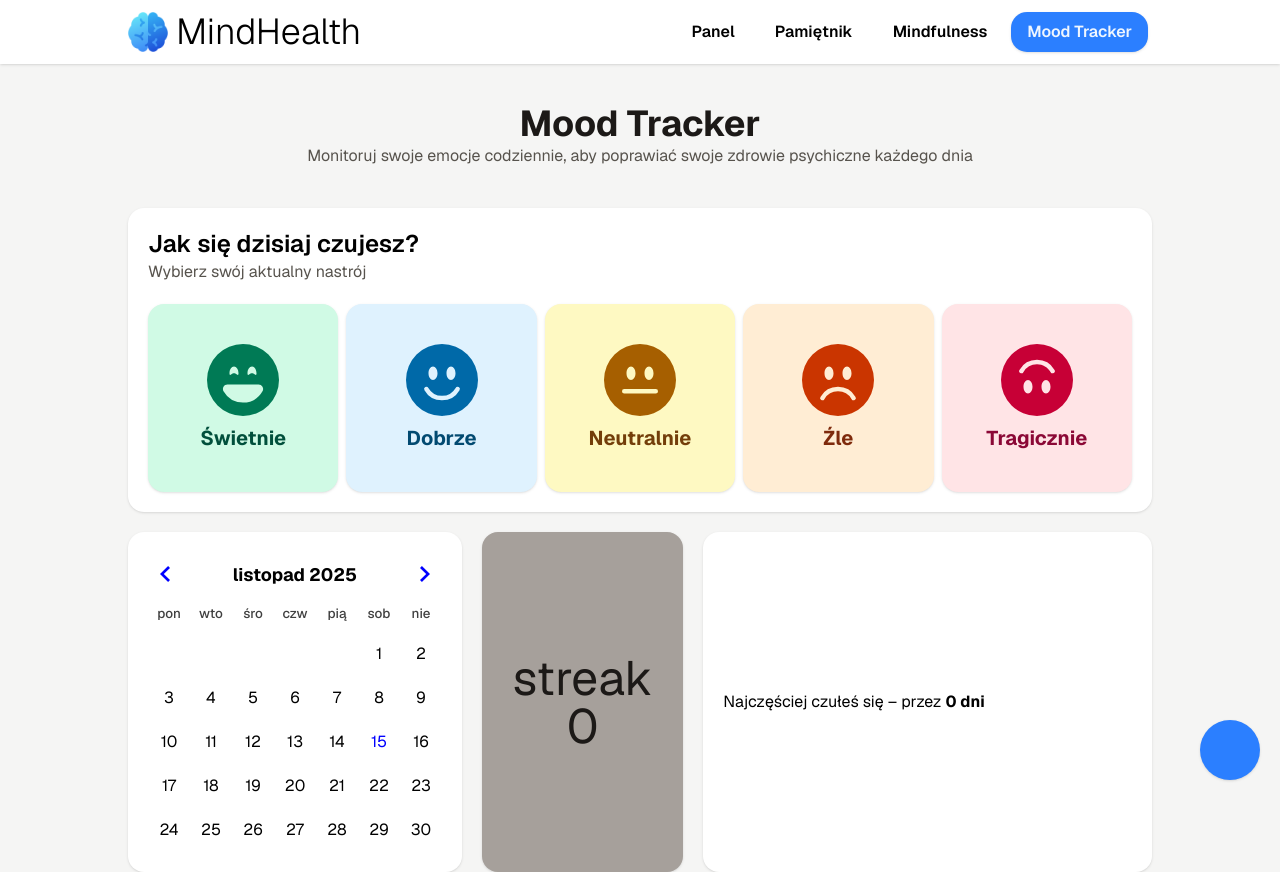
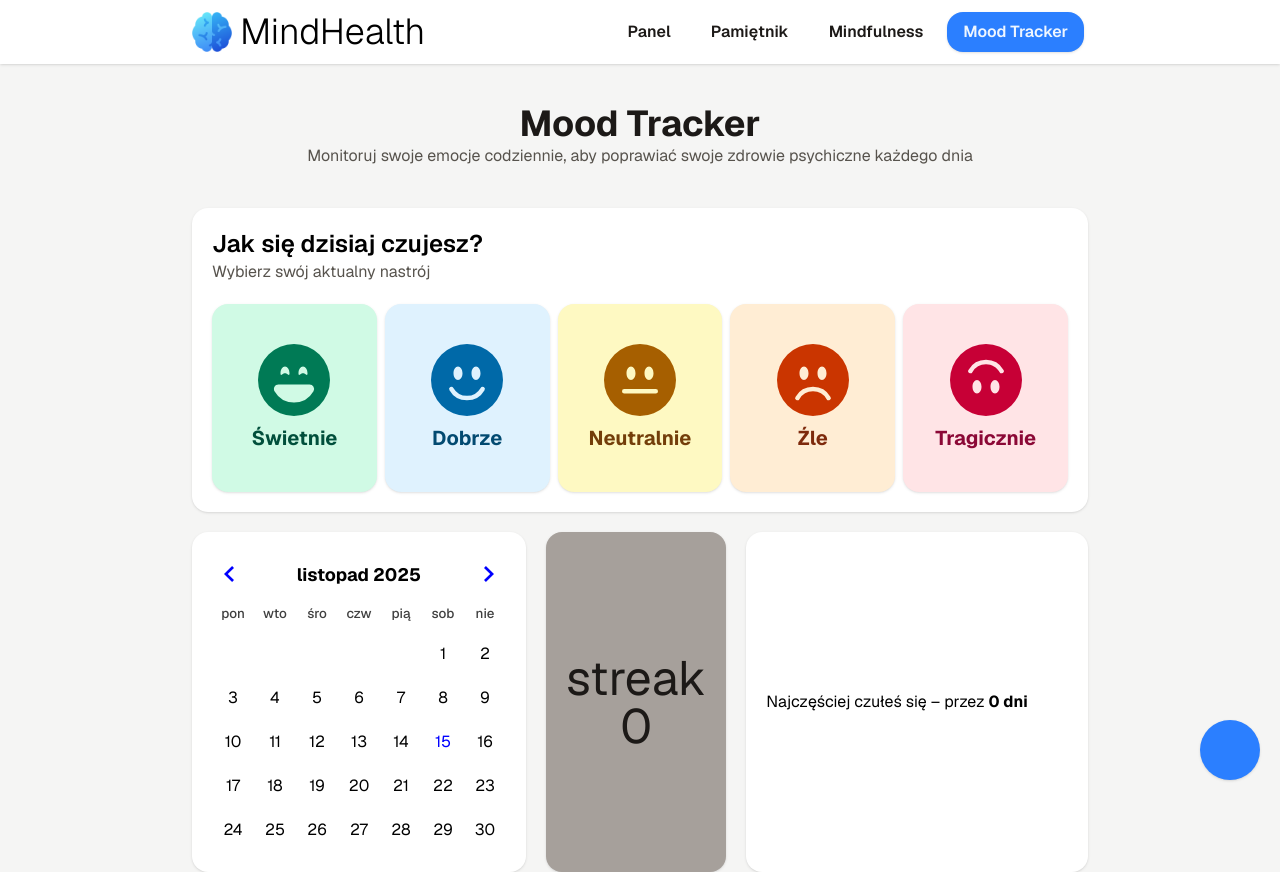
Before and after one commit to OKE225/MindHealth, a React (Vite) app in the folder client/: page /application/mood-tracker in a window 1280 px wide. Built offline with nearby package versions, Linux system fonts and the light colour scheme.

Commit message:
Resize website content to 70%

```diff
--- a/client/src/components/NavbarWithLinks.tsx
+++ b/client/src/components/NavbarWithLinks.tsx
@@ -4,18 +4,17 @@ import { mouseClick } from "../utils/mouseClick";
 
 const NavbarWithLinks = () => {
   const getClassNames = ({ isActive }: { isActive: boolean }) => {
-    const baseStyle =
-      "font-semibold text-black text-md px-4 py-2 mx-1 rounded-2xl";
+    const baseStyle = "font-semibold text-md px-4 py-2 mx-1 rounded-2xl";
     const activeStyle = isActive
       ? "bg-blue-500 text-blue-50 hover:bg-blue-600 active:bg-blue-700 shadow"
-      : "hover:bg-sky-200 hover:text-blue-950 active:bg-sky-300";
+      : "hover:bg-sky-200 text-stone-900 hover:text-blue-950 active:bg-sky-300";
 
     return `${baseStyle} ${activeStyle}`;
   };
 
   return (
     <nav className="bg-white shadow py-3">
-      <div className="flex justify-between items-center flex-wrap w-[80%] mx-auto select-none">
+      <div className="flex justify-between items-center flex-wrap w-[70%] mx-auto select-none">
         <Header />
 
         <div className="flex flex-wrap">
--- a/client/src/pages/AddDiaryNotePage.tsx
+++ b/client/src/pages/AddDiaryNotePage.tsx
@@ -44,7 +44,7 @@ const AddDiaryNotePage = () => {
     <div>
       <NavbarWithLinks />
 
-      <main className="w-[80%] mx-auto">
+      <main className="w-[70%] mx-auto">
         <SectionHeaders
           header="Dodaj Notatkę"
           description="Podziel się swoimi przemyśleniami, opowiedz, jak się dziś czujesz i
--- a/client/src/pages/DiaryPage.tsx
+++ b/client/src/pages/DiaryPage.tsx
@@ -10,7 +10,7 @@ const MemorialsPage = () => {
     <div>
       <NavbarWithLinks />
 
-      <main className="w-[80%] mx-auto">
+      <main className="w-[70%] mx-auto relative">
         <SectionHeaders
           header="Pamiętnik Myśli"
           description="Miejsce, w którym możesz swobodnie zapisać swoje myśli, emocje i
--- a/client/src/pages/ExercisePage.tsx
+++ b/client/src/pages/ExercisePage.tsx
@@ -30,13 +30,15 @@ const ExercisePage = () => {
   return (
     <div>
       <NavbarWithLinks />
-      <div className="w-[80%] mx-auto">
+      <div className="w-[70%] mx-auto">
         <div className="bg-white p-5 rounded-2xl shadow mt-10">
           <p className="bg-sky-100 text-sky-900 inline-block px-3 rounded-lg">
             {category}
           </p>
-          <h3 className="text-2xl font-semibold">{title}</h3>
-          <p className="">{description}</p>
+          <h3 className="text-stone-900 text-2xl font-semibold mt-2">
+            {title}
+          </h3>
+          <p className="text-stone-900">{description}</p>
           <div className="flex justify-between">
             <p>{duration}</p>
             <p className={`${difficultyClass} inline-block px-3 rounded-lg`}>
@@ -44,7 +46,9 @@ const ExercisePage = () => {
             </p>
           </div>
           <div className="border-2 border-stone-200 mt-15 p-5 rounded-2xl">
-            <h3 className="text-lg font-medium">Jak wykonać to zadanie?</h3>
+            <h3 className="text-stone-900 text-lg font-medium">
+              Jak wykonać to zadanie?
+            </h3>
             <ol className="list-decimal list-inside">
               {exerciseGuide.map((step: string, id: number) => (
                 <li key={id} className="text-stone-600 my-2 last-of-type:my-0">
--- a/client/src/pages/LandingPage.tsx
+++ b/client/src/pages/LandingPage.tsx
@@ -8,11 +8,13 @@ const LandingPage = () => {
     <>
       <AnimatedBackground />
       <Navbar />
-      <main className="relative w-[80%] text-center mx-auto z-10">
-        <p>Twoje wsparcie dla zdrowia psychicznego każdego dnia</p>
+      <main className="flex flex-col items-center justify-center relative w-[70%] text-center text-stone-900 mx-auto mt-[10%] z-10">
+        <h1 className="text-4xl font-bold capitalize w-[50%]">
+          Twoje wsparcie dla zdrowia psychicznego każdego dnia
+        </h1>
         <Link
           to="/application"
-          className="inline-block bg-sky-500 text-sky-50 hover:bg-sky-600 active:bg-sky-700 px-4 py-2 rounded-2xl cursor-pointer shadow"
+          className="inline-block bg-sky-500 text-sky-50 hover:bg-sky-600 active:bg-sky-700 px-4 py-2 mt-10 rounded-2xl cursor-pointer shadow"
           onClick={mouseClick}>
           Przejdź do aplikacji
         </Link>
--- a/client/src/pages/MindfulnessPage.tsx
+++ b/client/src/pages/MindfulnessPage.tsx
@@ -7,7 +7,7 @@ const MindfulnessPage = () => {
     <div>
       <NavbarWithLinks />
 
-      <main className="w-[80%] mx-auto">
+      <main className="w-[70%] mx-auto">
         <SectionHeaders
           header="Ćwiczenia Mindfulness"
           description="Praktykuj codziennie ćwiczenia mindfulness, aby zmniejszyć stres i
--- a/client/src/pages/MoodTrackerPage.tsx
+++ b/client/src/pages/MoodTrackerPage.tsx
@@ -9,7 +9,7 @@ const MoodTrackerPage = () => {
     <div>
       <NavbarWithLinks />
 
-      <main className="w-[80%] mx-auto">
+      <main className="w-[70%] mx-auto">
         <SectionHeaders
           header="Mood Tracker"
           description="Monitoruj swoje emocje codziennie, aby poprawiać swoje zdrowie
```
